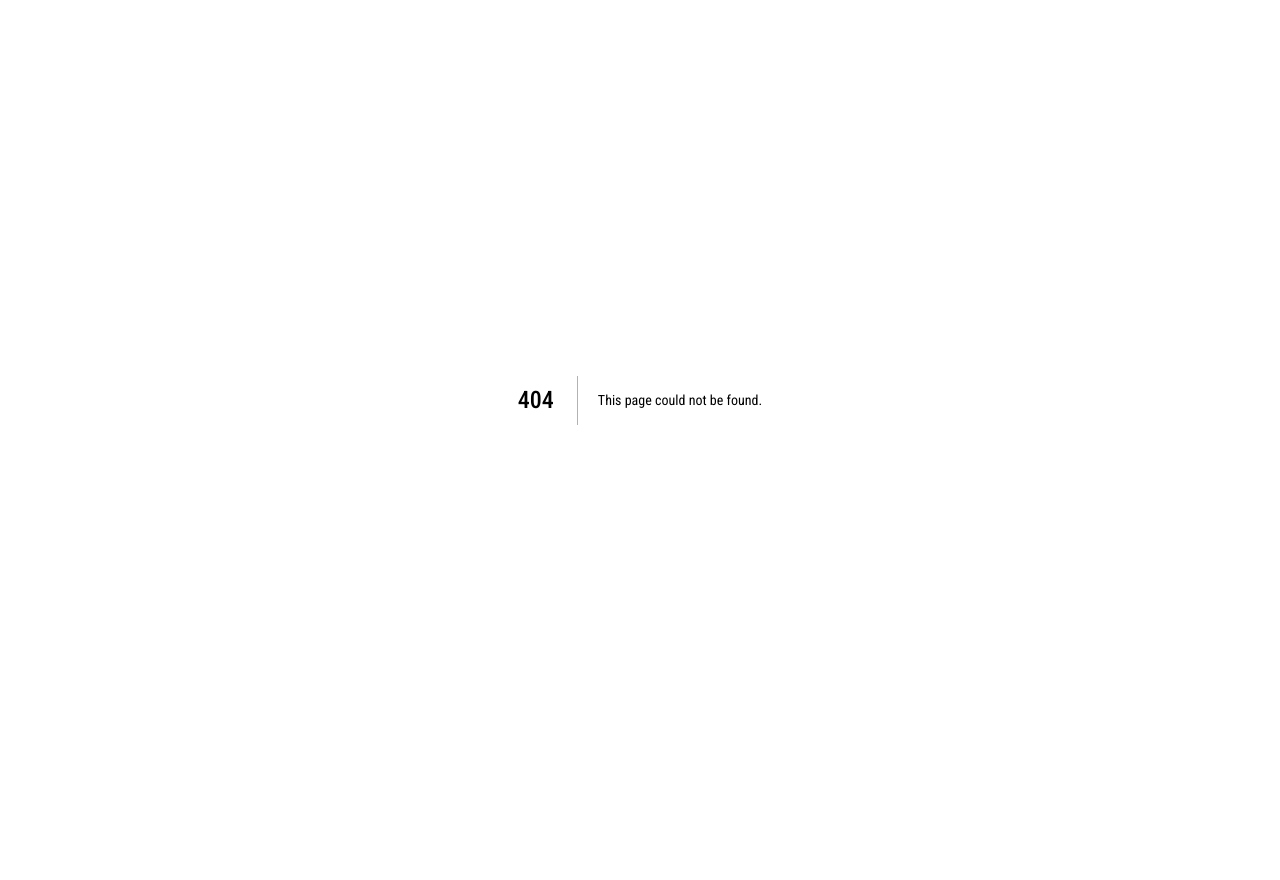
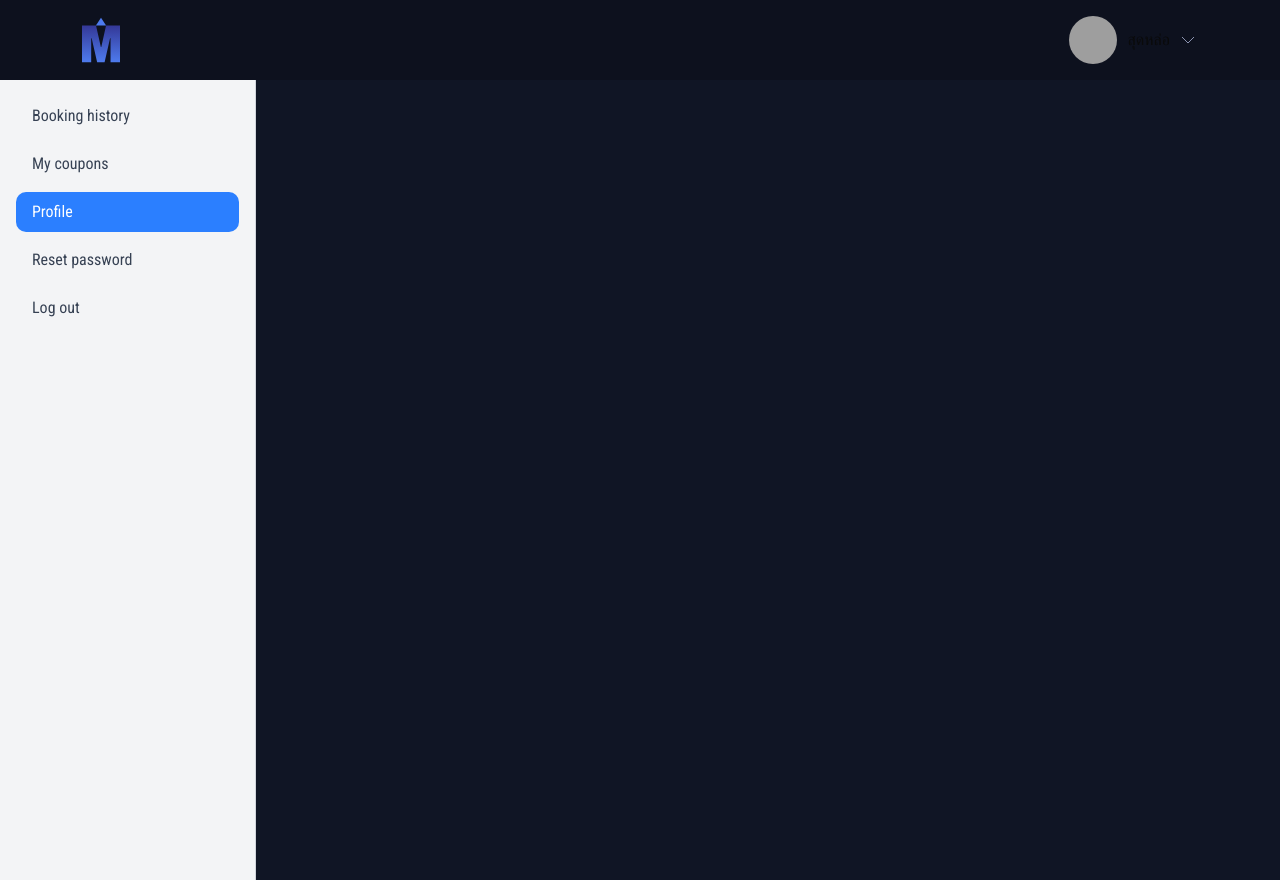
Before and after one commit to KrittidejDev/MinorCineplex, a Next.js app: page /profiles/profile in a window 1280 px wide. Before the commit this address had no page. Before the commit the page ends 800 px from the top, so only its background shows below. Built offline with nearby package versions, Linux system fonts and the light colour scheme; grey boxes are pictures that could not be loaded; a web font is replaced by a local one.

Commit message:
feat: profile page

```diff
--- a/src/components/Displays/NavAvatarDisplay.tsx
+++ b/src/components/Displays/NavAvatarDisplay.tsx
@@ -1,20 +1,22 @@
-import Image from "next/image";
-import { useEffect, useRef, useState } from "react";
-import ArrowDown from "../Icons/ArrowDown";
+import Image from 'next/image'
+import { useEffect, useRef, useState } from 'react'
+import ArrowDown from '../Icons/ArrowDown'
 // import UserIcon from "../Icons/UserIcon";
 // import ResetPasswordIcon from "../Icons/ResetPasswordIcon";
 // import SignOutIcon from "../Icons/SignOutIcon";
 // import AdminBook from "../Icons/AdminBook";
+import Coupons from '../../pages/coupons/index'
+import Link from 'next/link'
 
 interface AvatarDisplayProps {
   data?: {
-    avatar?: { url?: string };
-    username?: string;
-    name?: string;
-    role?: string;
-  };
-  className?: string;
-  onLogOut?: () => void;
+    avatar?: { url?: string }
+    username?: string
+    name?: string
+    role?: string
+  }
+  className?: string
+  onLogOut?: () => void
 }
 
 export const AvatarDisplay: React.FC<AvatarDisplayProps> = ({
@@ -22,9 +24,9 @@ export const AvatarDisplay: React.FC<AvatarDisplayProps> = ({
   className,
   onLogOut,
 }) => {
-  const [_isOpen, _setIsOpen] = useState(false);
-  const dropdownRef = useRef<HTMLDivElement | null>(null);
-  const timeoutRef = useRef<NodeJS.Timeout | null>(null);
+  const [_isOpen, _setIsOpen] = useState(false)
+  const dropdownRef = useRef<HTMLDivElement | null>(null)
+  const timeoutRef = useRef<NodeJS.Timeout | null>(null)
 
   useEffect(() => {
     const handleClickOutside = (event: MouseEvent) => {
@@ -32,30 +34,30 @@ export const AvatarDisplay: React.FC<AvatarDisplayProps> = ({
         dropdownRef.current &&
         !dropdownRef.current.contains(event.target as Node)
       ) {
-        _setIsOpen(false);
+        _setIsOpen(false)
       }
-    };
-    document.addEventListener("mousedown", handleClickOutside);
-    return () => document.removeEventListener("mousedown", handleClickOutside);
-  }, []);
+    }
+    document.addEventListener('mousedown', handleClickOutside)
+    return () => document.removeEventListener('mousedown', handleClickOutside)
+  }, [])
 
   const _handleOpen = () => {
-    _setIsOpen((prev) => !prev);
-  };
+    _setIsOpen((prev) => !prev)
+  }
 
   const _handleClickAdmin = () => {
     // router("/admin/article");
-  };
+  }
 
   const btnProfileStyle =
-    "flex items-center gap-x-2.5 py-3 px-4 w-full text-brown-03b! cursor-pointer hover:shadow-lg hover:bg-brown-6d1 text-left text-b1 hover:scale-105 transition";
+    'flex items-center gap-x-2.5 py-3 px-4 w-full text-brown-03b! cursor-pointer hover:shadow-lg hover:bg-brown-6d1 text-left text-b1 hover:scale-105 transition'
 
   return (
     <div className={`${className} relative`} ref={dropdownRef}>
       <div className="flex items-center gap-x-2.5 " onClick={_handleOpen}>
         <div
           className={
-            "w-12 h-12 rounded-full object-cover object-center overflow-hidden"
+            'w-12 h-12 rounded-full object-cover object-center overflow-hidden'
           }
         >
           <Image
@@ -80,34 +82,53 @@ export const AvatarDisplay: React.FC<AvatarDisplayProps> = ({
         <div
           className={`absolute flex flex-col w-62 bg-gray-g63f top-18 right-0 rounded-lg shadow-lg  overflow-hidden `}
           onMouseLeave={() => {
-            timeoutRef.current = setTimeout(() => _setIsOpen(false), 1000);
+            timeoutRef.current = setTimeout(() => _setIsOpen(false), 1000)
           }}
           onMouseEnter={() => {
             if (timeoutRef.current) {
-              clearTimeout(timeoutRef.current);
+              clearTimeout(timeoutRef.current)
             }
           }}
         >
-          {data?.role === "admin" && (
+          {data?.role === 'admin' && (
             <button className={btnProfileStyle} onClick={_handleClickAdmin}>
               {/* <AdminBook /> */}
               Dashboard
             </button>
           )}
+          <Link href='/profiles/bookingHistory'>
+          <button className={btnProfileStyle}>
+            {/* <UserBooking history /> */}
+            Booking history
+          </button>
+          </Link>
+
+          <Link href="/profiles/myCoupon">
+            <button className={btnProfileStyle}>My Coupons</button>
+          </Link>
+
+          <Link href='/profiles/profile'>
           <button className={btnProfileStyle}>
             {/* <UserIcon /> */}
             Profile
           </button>
+          </Link>
+
+          <Link href='/profiles/resetPassword'>
           <button className={btnProfileStyle}>
             {/* <ResetPasswordIcon /> */}
             Reset password
           </button>
+          </Link>
+
+          <Link href='/'>
           <button onClick={onLogOut} className={btnProfileStyle}>
             {/* <SignOutIcon /> */}
             Log out
           </button>
+          </Link>
         </div>
       )}
     </div>
-  );
-};
+  )
+}
--- /dev/null
+++ b/src/components/Widgets/ProfileBar.tsx
@@ -0,0 +1,42 @@
+import React from "react";
+import Link from "next/link";
+import { useRouter } from "next/router";
+
+const ProfileBar = () => {
+  const router = useRouter();
+  const pathname = router.pathname; // path ปัจจุบัน เช่น "/profiles/profile"
+
+  const navigationItems = [
+    { label: "Booking history", href: "/profiles/bookingHistory" },
+    { label: "My coupons", href: "/profiles/myCoupon" },
+    { label: "Profile", href: "/profiles/profile" },
+    { label: "Reset password", href: "/profiles/resetPassword" },
+    { label: "Log out", href: "/" },
+  ];
+
+  return (
+    <div className="w-64 h-screen bg-gray-100 p-4 border-r border-gray-300">
+      <nav className="space-y-2">
+        {navigationItems.map((item) => {
+          const isActive = pathname === item.href;
+
+          return (
+            <Link
+              key={item.label}
+              href={item.href}
+              className={`block w-full px-4 py-2 rounded-lg transition-colors cursor-pointer ${
+                isActive
+                  ? "bg-blue-500 text-white"
+                  : "text-gray-700 hover:bg-blue-100 hover:text-gray-900"
+              }`}
+            >
+              {item.label}
+            </Link>
+          );
+        })}
+      </nav>
+    </div>
+  );
+};
+
+export default ProfileBar;
--- /dev/null
+++ b/src/pages/profiles/bookingHistory/index.tsx
@@ -0,0 +1,16 @@
+import React from 'react'
+import NavBarWidget from '@/components/Widgets/NavBarWidget'
+import ProfileBar from '@/components/Widgets/ProfileBar'
+const index = () => {
+  return (
+    <div className="bg-blue-b flex flex-col min-h-[100dvh]">
+      <NavBarWidget/>
+      <div>
+        <div><ProfileBar/></div>
+        <div></div>
+      </div>
+    </div>
+  )
+}
+
+export default index
--- /dev/null
+++ b/src/pages/profiles/myCoupon/index.tsx
@@ -0,0 +1,16 @@
+import React from 'react'
+import NavBarWidget from '@/components/Widgets/NavBarWidget'
+import ProfileBar from '@/components/Widgets/ProfileBar'
+const index = () => {
+  return (
+    <div className="bg-blue-b flex flex-col min-h-[100dvh]">
+      <NavBarWidget/>
+      <div>
+        <div><ProfileBar/></div>
+        <div></div>
+      </div>
+    </div>
+  )
+}
+
+export default index
--- /dev/null
+++ b/src/pages/profiles/profile/index.tsx
@@ -0,0 +1,16 @@
+import React from 'react'
+import NavBarWidget from '@/components/Widgets/NavBarWidget'
+import ProfileBar from '@/components/Widgets/ProfileBar'
+const index = () => {
+  return (
+    <div className="bg-blue-b flex flex-col min-h-[100dvh]">
+      <NavBarWidget/>
+      <div>
+        <div><ProfileBar/></div>
+        <div></div>
+      </div>
+    </div>
+  )
+}
+
+export default index
--- /dev/null
+++ b/src/pages/profiles/resetPassword/index.tsx
@@ -0,0 +1,16 @@
+import React from 'react'
+import NavBarWidget from '@/components/Widgets/NavBarWidget'
+import ProfileBar from '@/components/Widgets/ProfileBar'
+const index = () => {
+  return (
+    <div className="bg-blue-b flex flex-col min-h-[100dvh]">
+      <NavBarWidget/>
+      <div>
+        <div><ProfileBar/></div>
+        <div></div>
+      </div>
+    </div>
+  )
+}
+
+export default index
```
Also changed, not shown: src/pages/profiles/index.tsx (added).
